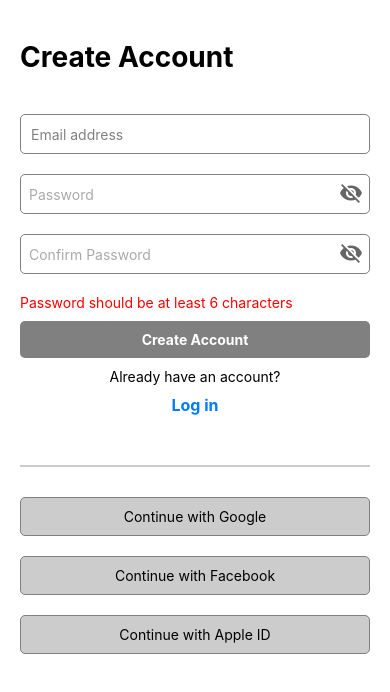
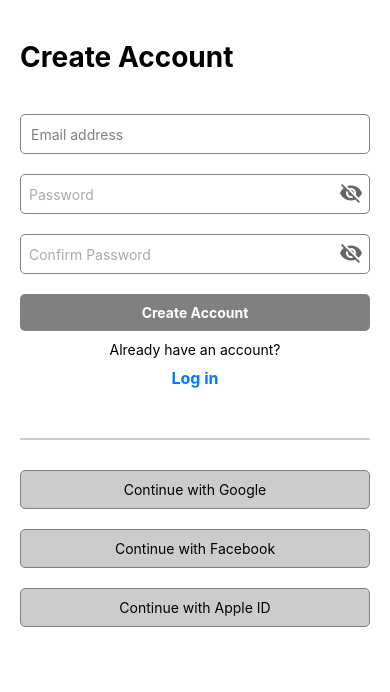
Before and after one commit to mmncit/firey-login, a React Native app: screen / in a window 390 px wide. Both pictures are taken after a click on the element "Sign up". Shown: the top 692 px of the page. Built offline with nearby package versions, Linux system fonts and the light colour scheme; no server answers; what react-native-stylex would draw is missing.

Commit message:
fixed logic for confirm password

```diff
--- a/components/PasswordField/PasswordField.tsx
+++ b/components/PasswordField/PasswordField.tsx
@@ -18,6 +18,7 @@ export function PasswordField({
   return (
     <View style={styles.input}>
       <TextInput
+        contextMenuHidden={true}
         onChangeText={onChangePassword}
         value={password}
         style={styles.password}
--- a/screens/RegistrationPage/RegistrationPage.tsx
+++ b/screens/RegistrationPage/RegistrationPage.tsx
@@ -31,13 +31,13 @@ export function RegistrationPage() {
   }, []);
 
   React.useEffect(() => {
-    if (password !== confirmPassword) {
+    if (password !== confirmPassword && confirmPassword.length > 0) {
       setError("Passwords did not match");
     } else if (password === confirmPassword) {
       setError("");
     }
 
-    if (password.length < 6) {
+    if (password.length < 6 && password.length > 0) {
       setError("Password should be at least 6 characters");
     }
   }, [password, confirmPassword]);
@@ -60,7 +60,8 @@ export function RegistrationPage() {
   }
 
   // Check if either email or password is empty or there is error
-  const isLoginButtonDisabled = !email || !password || error.length > 0;
+  const isLoginButtonDisabled =
+    !email || !password || !confirmPassword || error.length > 0;
 
   return (
     <SafeAreaView style={styles.container}>
```
